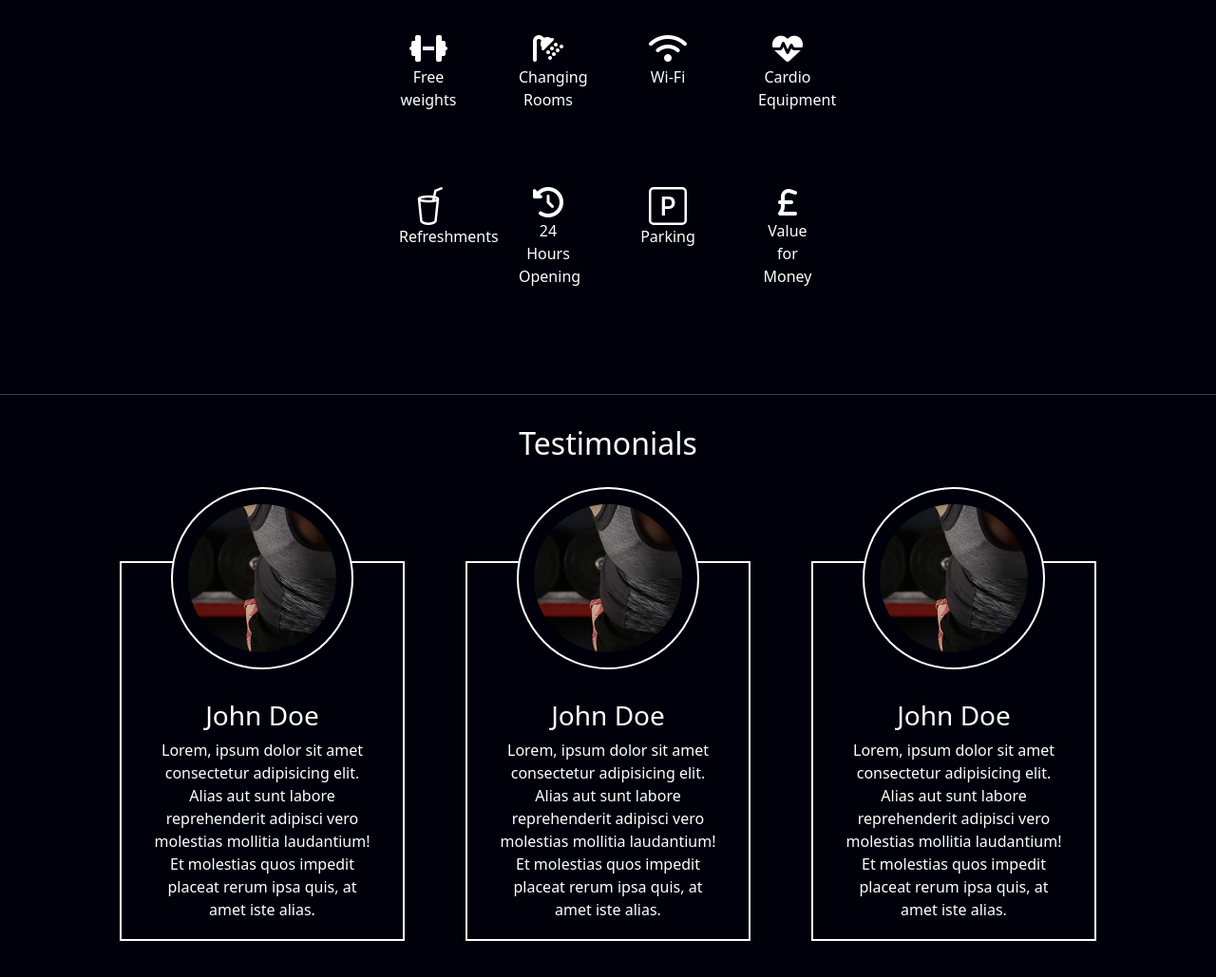
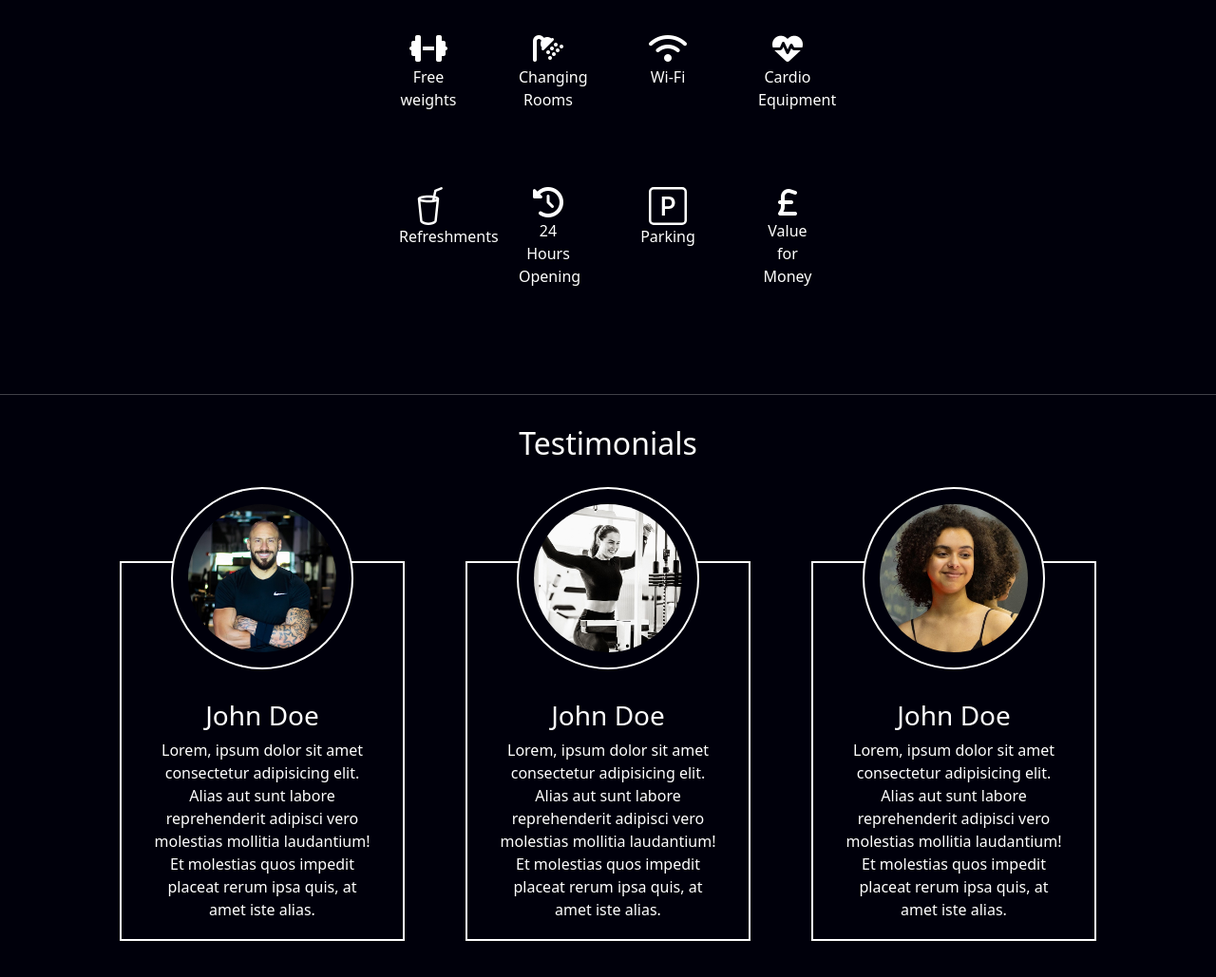
Before and after one commit to AlexBuzea/spartan-gym, a plain HTML site: page index.html in a window 1280 px wide. Shown: the part 2054-3083 px from the top of the page at 95% size. Drawn offline with nearby package versions, Linux system fonts and the light colour scheme.

Commit message:
added images to testimonials

```diff
--- a/assets/style.css
+++ b/assets/style.css
@@ -200,11 +200,6 @@ body {
 /*---------------------------------------------------------------------------- Homepage Testimonials */
 
 
-.circle-img {
-    background: url("/assets/images/personal-trainer.jpg") no-repeat center center;
-    height: 100%;
-    border-radius: 50%;
-}
 
 .circle-container {
     width: 12rem;
--- a/index.html
+++ b/index.html
@@ -194,8 +194,7 @@
                     <h2 class="testimonials-heading">Testimonials</h2>
                     <div class="col-4 testimonials-box">
                         <div class="circle-container">
-                            <div class="circle-img">
-                            </div>
+                            <img src="/assets/images/gym-man.jpg" class="img-fluid rounded-circle" alt="">
                         </div>
                         <div class="testimonials-body">
                             <h3>John Doe</h3>
@@ -208,8 +207,7 @@
                     </div>
                     <div class="col-4 testimonials-box">
                         <div class="circle-container">
-                            <div class="circle-img">
-                            </div>
+                            <img src="/assets/images/gym-woman-2.jpg" class="img-fluid rounded-circle" alt="">
                         </div>
                         <div class="testimonials-body">
                             <h3>John Doe</h3>
@@ -222,8 +220,7 @@
                     </div>
                     <div class="col-4 testimonials-box">
                         <div class="circle-container">
-                            <div class="circle-img">
-                            </div>
+                                <img src="/assets/images/gym-woman-1.jpg" class="img-fluid rounded-circle" alt="">
                         </div>
                         <div class="testimonials-body">
                             <h3>John Doe</h3>
```
Also changed, not shown: assets/images/gym-man.jpg (added), assets/images/gym-woman-1.jpg (added), assets/images/gym-woman-2.jpg (added).
